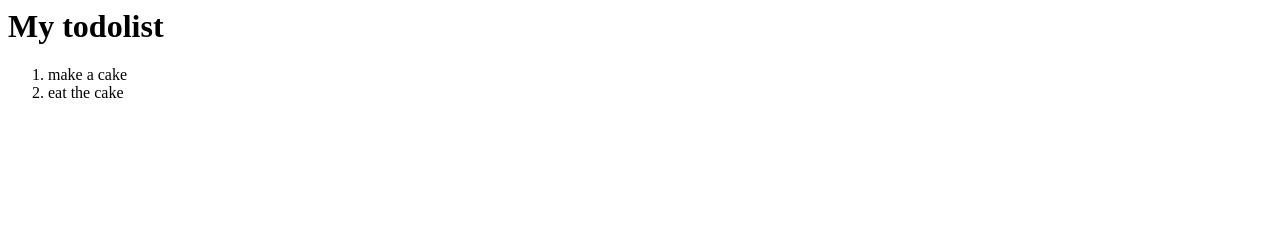
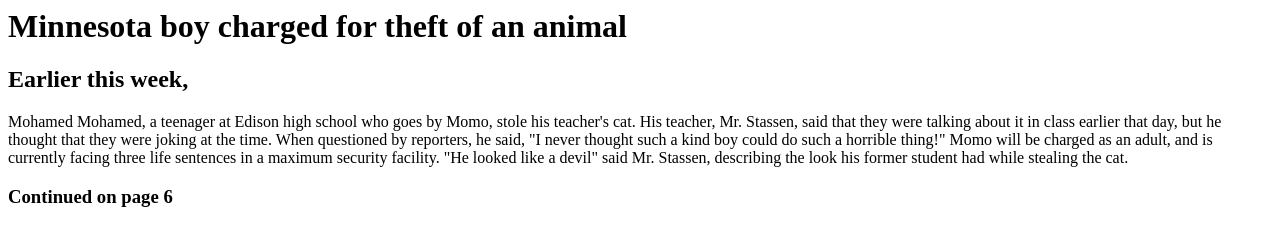
Before and after one commit to glub2401/My-first-repository, a plain HTML site: page index.html in a window 1280 px wide. Drawn offline with Linux system fonts and the light colour scheme.

Commit message:
Update index.html

```diff
--- a/index.html
+++ b/index.html
@@ -1,9 +1,8 @@
-<main>
-  <h1>My todolist</h1>
-  <ol>
-    <li>make a cake</li>
-    <li>eat the cake</li>
-  </ol>
-
-
-</main>
+<h1>Minnesota boy charged for theft of an animal</h1>
+<h2>Earlier this week,</h2>
+<p>Mohamed Mohamed, a teenager at Edison high school who goes by Momo, stole his teacher's cat. His teacher,
+  Mr. Stassen, said that they were talking about it in class earlier that day, but he thought that they were joking at the time. When questioned by reporters, he said,
+  "I never thought such a kind boy could do such a horrible thing!"
+  Momo will be charged as an adult, and is currently facing three life sentences in a maximum security facility.
+  "He looked like a devil" said Mr. Stassen, describing the look his former student had while stealing the cat. </p>
+<h3>Continued on page 6</h3>
```
